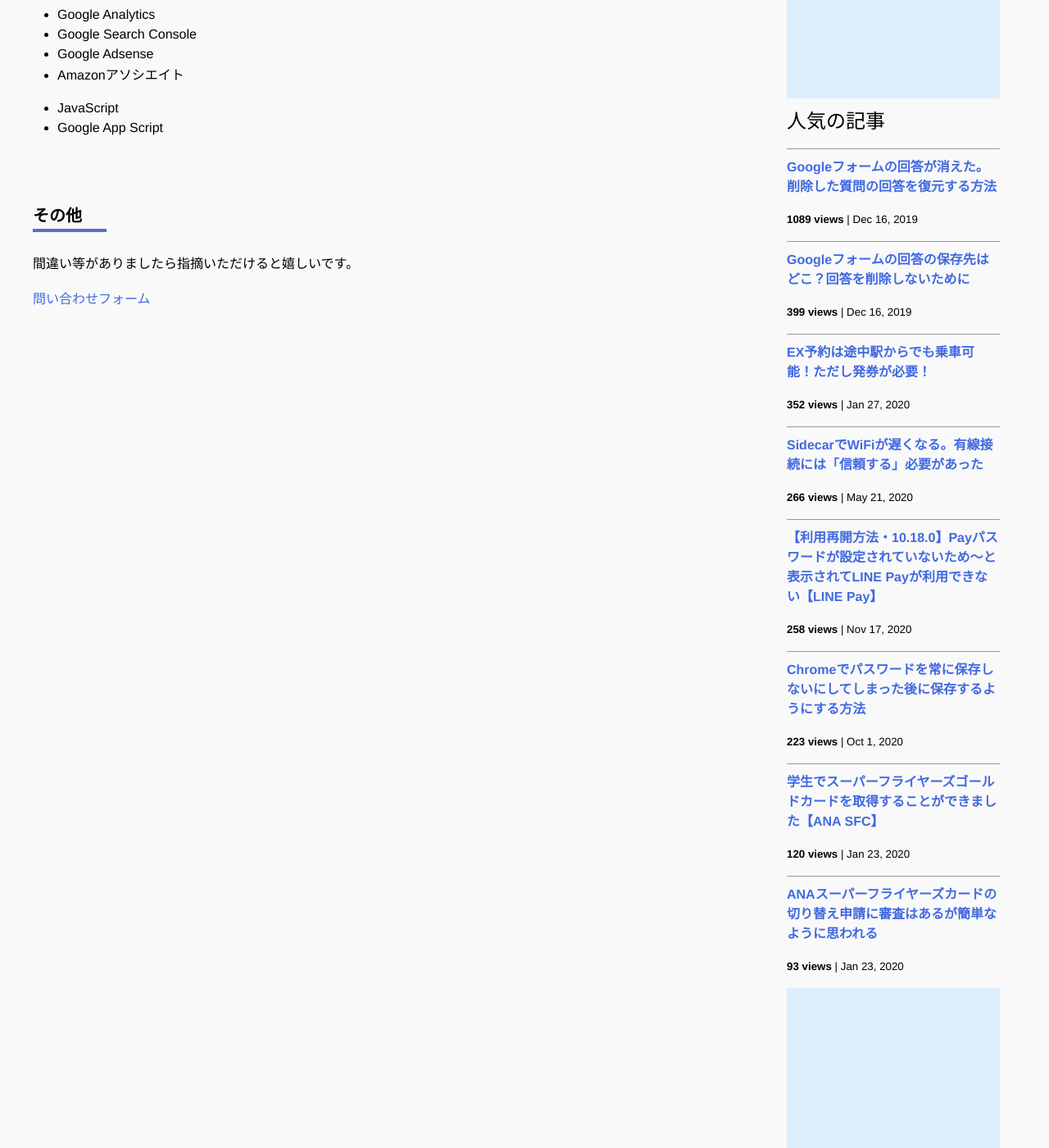
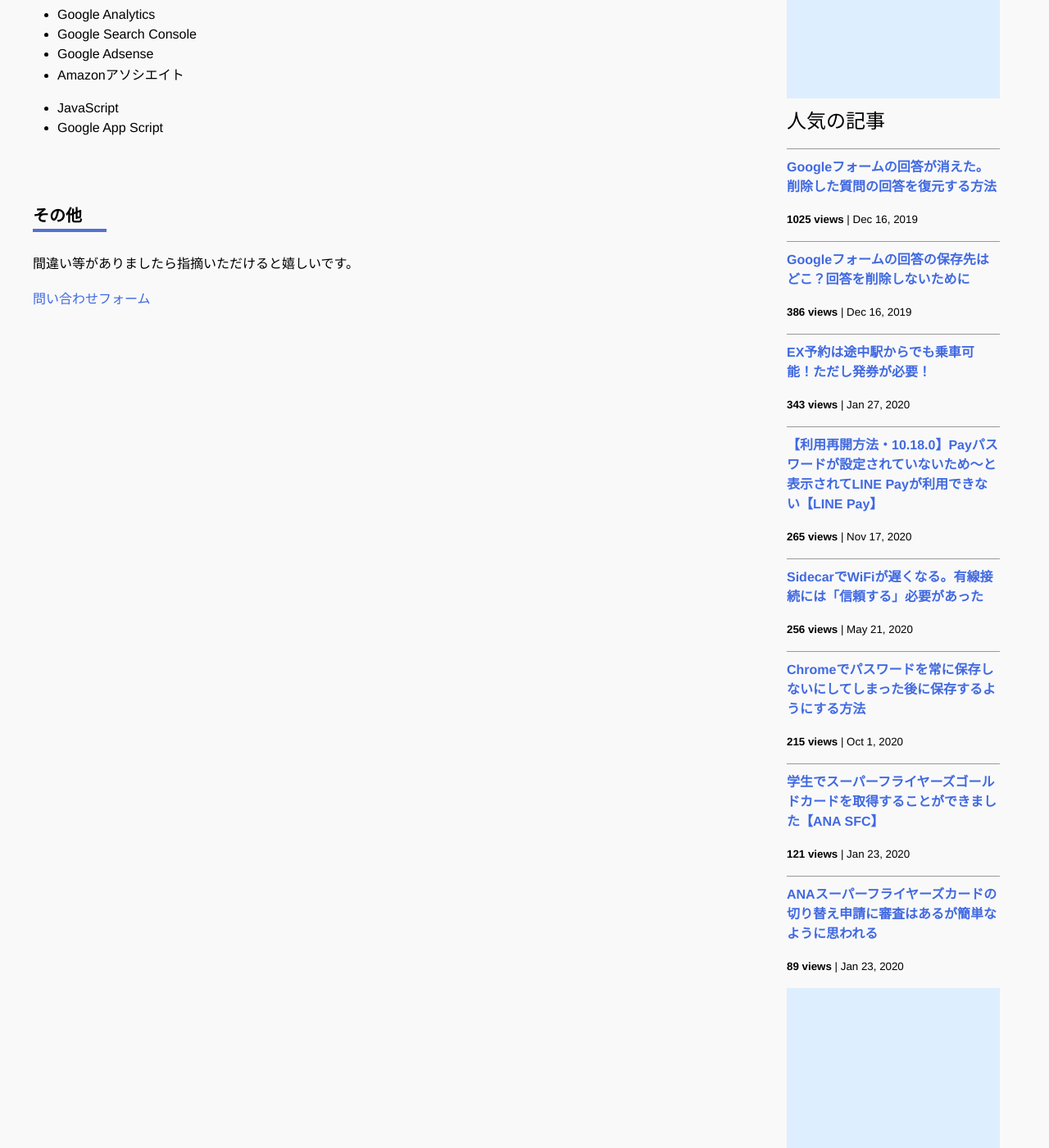
Before and after one commit to iwanaminami/shoyaiwaname, a Jekyll site: the page built from about.markdown, in a window 1280 px wide and 1400 px high, scrolled down 693 px. Shown: the whole window at 82% size. Built offline with Jekyll 4.4.1, drawn with Linux system fonts in a browser that asks for light colours; nearby versions of some CDN libraries; comment, search, counter and statistics services are not loaded.

Commit message:
a new commit message

```diff
--- a/_data/popularposts.yml
+++ b/_data/popularposts.yml
@@ -1,17 +1,17 @@
 side:
-  - view: 1089
+  - view: 1025
     url: /2019/12/16/restore-googleform.html
-  - view: 399
+  - view: 386
     url: /2019/12/16/googleform-answers.html
-  - view: 352
+  - view: 343
     url: /2020/01/27/ex-rideontheway.html
-  - view: 266
+  - view: 265
+    url: /2020/11/17/linepay.html
+  - view: 256
     url: /2020/05/21/sidecar-via-cable.html
-  - view: 258
-    url: /2020/11/17/linepay.html
-  - view: 223
+  - view: 215
     url: /2020/10/01/googlepassword.html
-  - view: 120
+  - view: 121
     url: /2020/01/23/sfcgold.html
-  - view: 93
+  - view: 89
     url: /2020/01/23/sfc-judge.html
```
